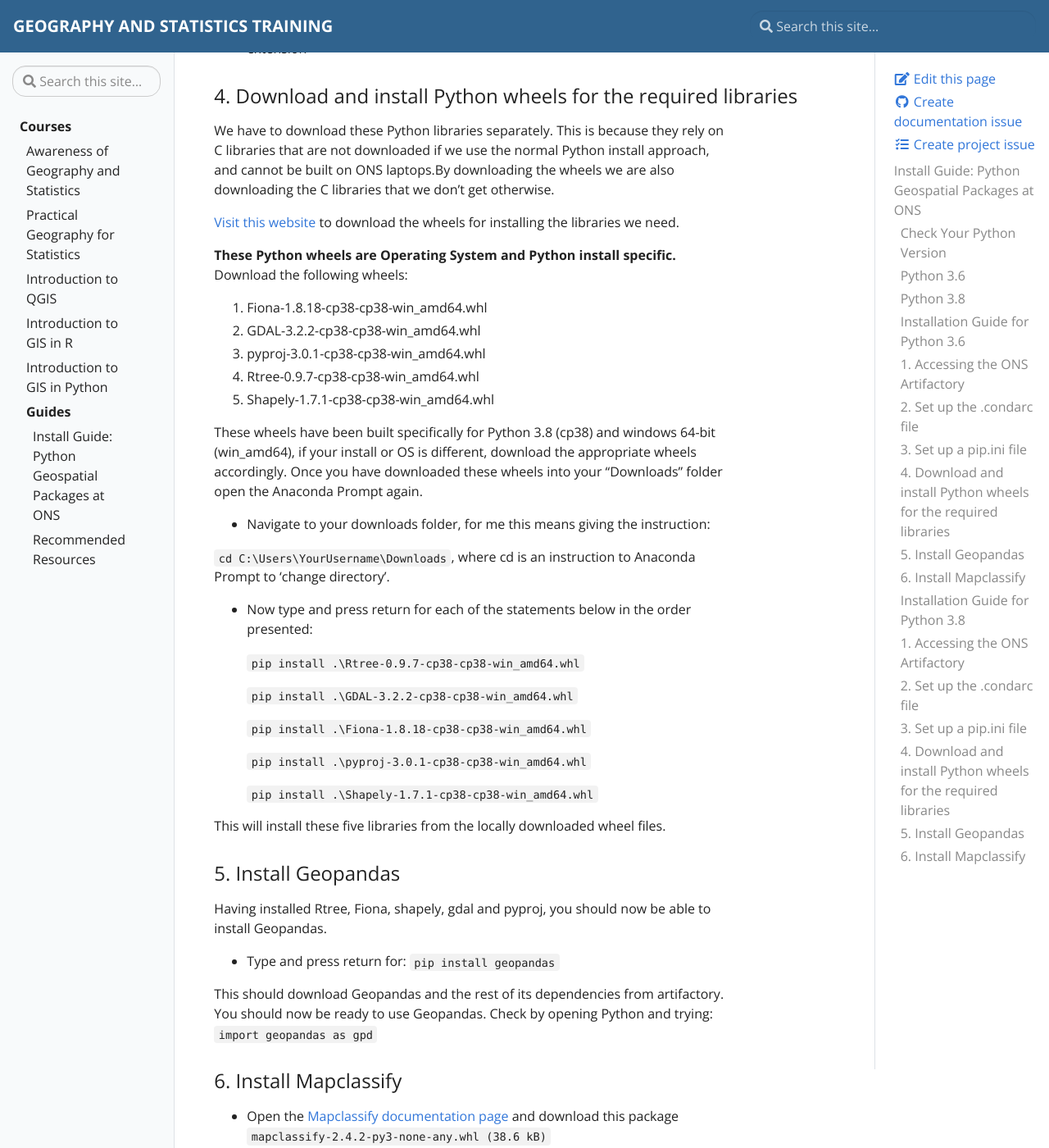
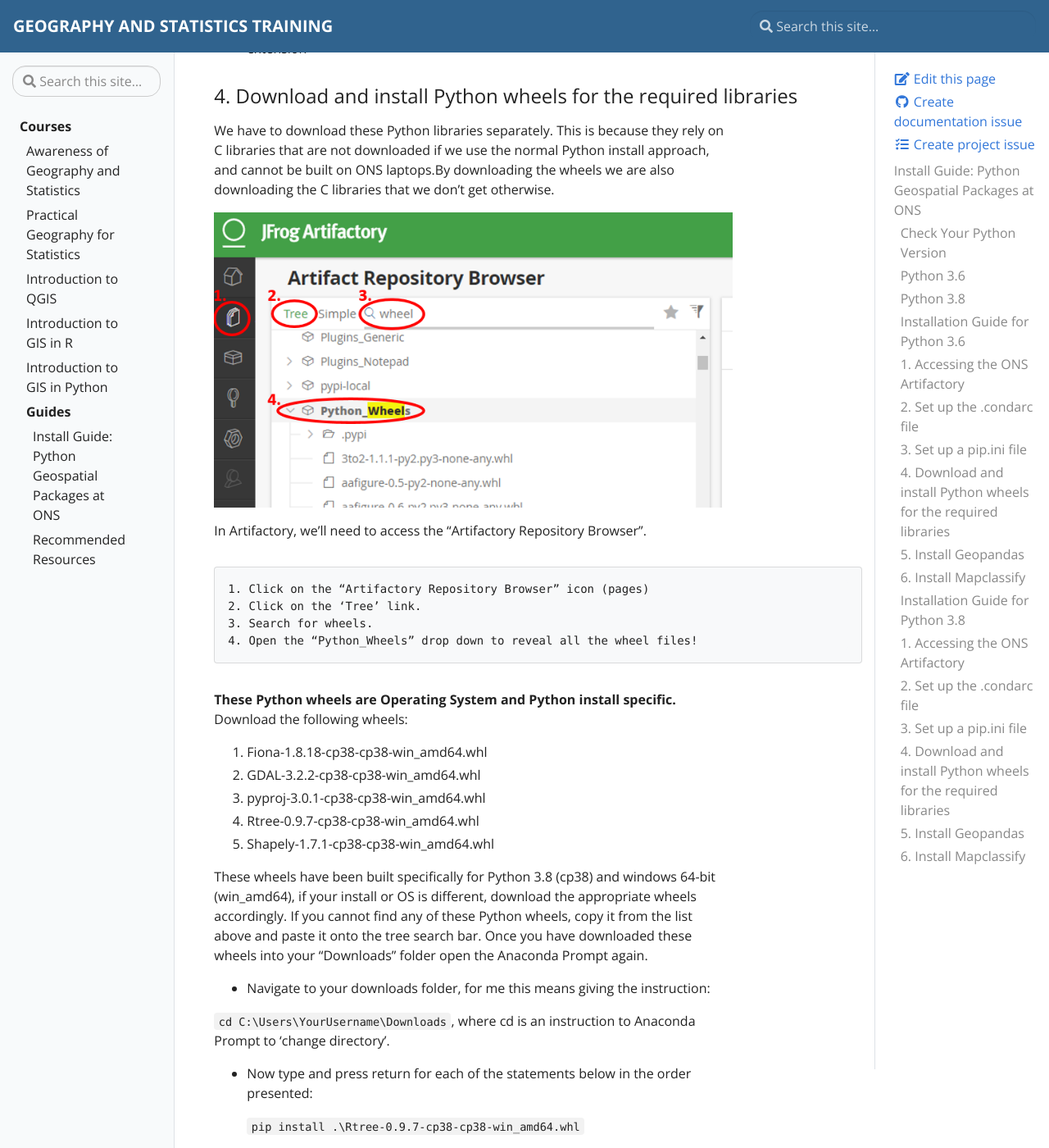
Before and after one commit to ONSgeo/geospatial-training, a Jekyll site: the page built from _docs/guides/python_install.md, in a window 1280 px wide and 1400 px high, scrolled down 9152 px. Shown: the whole window at 82% size. Built offline with Jekyll 4.4.1, drawn with Linux system fonts in a browser that asks for light colours.

Commit message:
artifactory section update

```diff
--- a/_docs/guides/python_install.md
+++ b/_docs/guides/python_install.md
@@ -226,7 +226,15 @@ Search for the **Edit environment Variables** option in the windows search bar t
 
 We have to download these Python libraries separately. This is because they rely on C libraries that are not downloaded if we use the normal Python install approach, and cannot be built on ONS laptops.By downloading the wheels we are also downloading the C libraries that we don’t get otherwise.
 
-[Visit this website](https://www.lfd.uci.edu/~gohlke/pythonlibs/) to download the wheels for installing the libraries we need.
+![Image showing the Artefactory](https://github.com/ONSgeo/geospatial-training/blob/master/_docs/guides/img/artefactory.PNG?raw=true)
+
+
+In Artifactory, we’ll need to access the “Artifactory Repository Browser”.
+
+	1. Click on the “Artifactory Repository Browser” icon (pages)
+	2. Click on the ‘Tree’ link.
+	3. Search for wheels.
+	4. Open the “Python_Wheels” drop down to reveal all the wheel files!
 
 **These Python wheels are Operating System and Python install specific.** Download the following wheels:
   1. Fiona-1.8.18-cp38-cp38-win_amd64.whl
@@ -237,7 +245,7 @@ We have to download these Python libraries separately. This is because they rely
 
 
 These wheels have been built specifically for Python 3.8 (cp38) and windows 64-bit (win_amd64), if your install or OS is different, download the appropriate wheels accordingly.
-Once you have downloaded these wheels into your “Downloads” folder open the Anaconda Prompt again.
+If you cannot find any of these Python wheels, copy it from the list above and paste it onto the tree search bar. Once you have downloaded these wheels into your “Downloads” folder open the Anaconda Prompt again.
 
 * Navigate to your downloads folder, for me this means giving the instruction:
 
```
